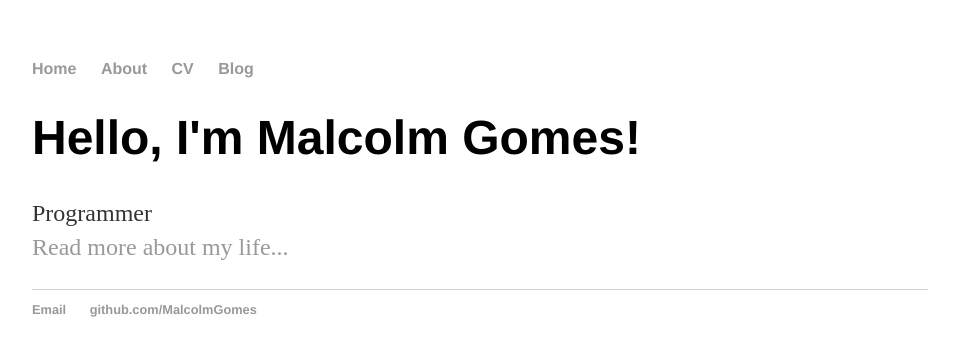
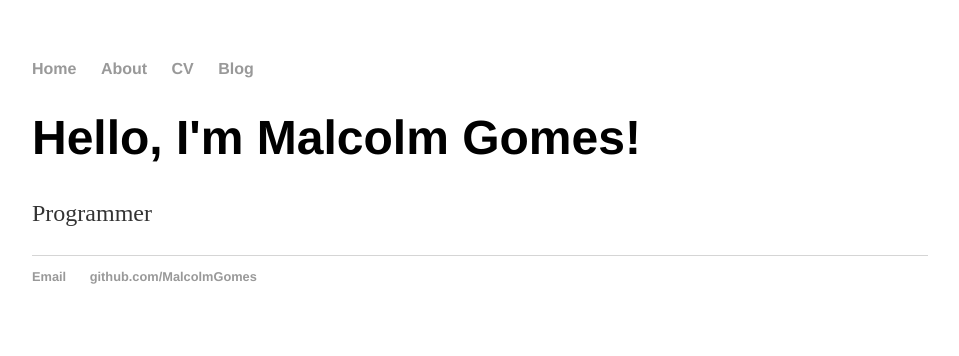
Before and after one commit to MalcolmGomes/MalcolmGomes.github.io, a Jekyll site: the page built from index.html, in a window 1280 px wide. Shown: the top 356 px of the page, without its empty margins (160-1119 px from the left). Built offline with Jekyll 4.4.1, drawn with Linux system fonts in a browser that asks for light colours.

Commit message:
Update index.html

```diff
--- a/index.html
+++ b/index.html
@@ -5,5 +5,4 @@ title: Malcolm Gomes
 <div class="blurb">
 	<h1>Hello, I'm Malcolm Gomes!</h1>
 	<p> Programmer <br/>
-	<a href="/about">Read more about my life...</a></p>
 </div><!-- /.blurb -->
```
